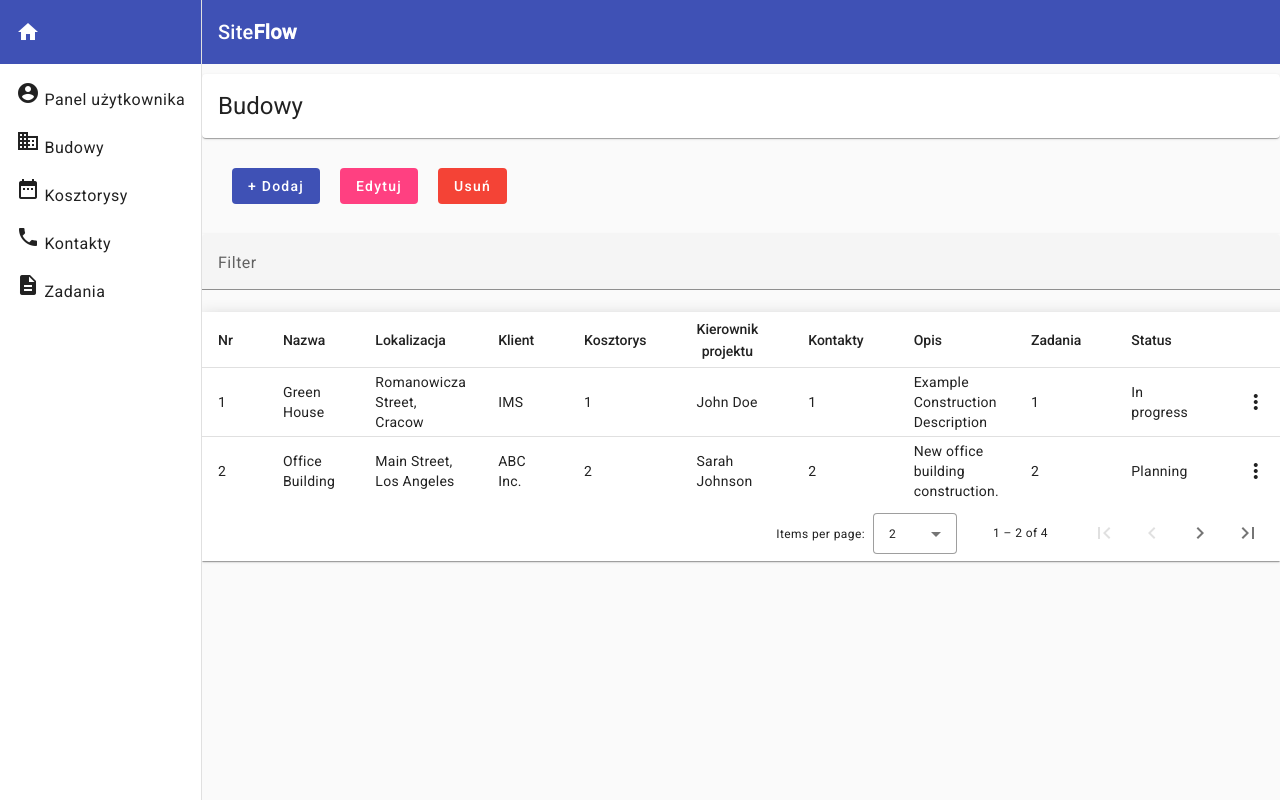
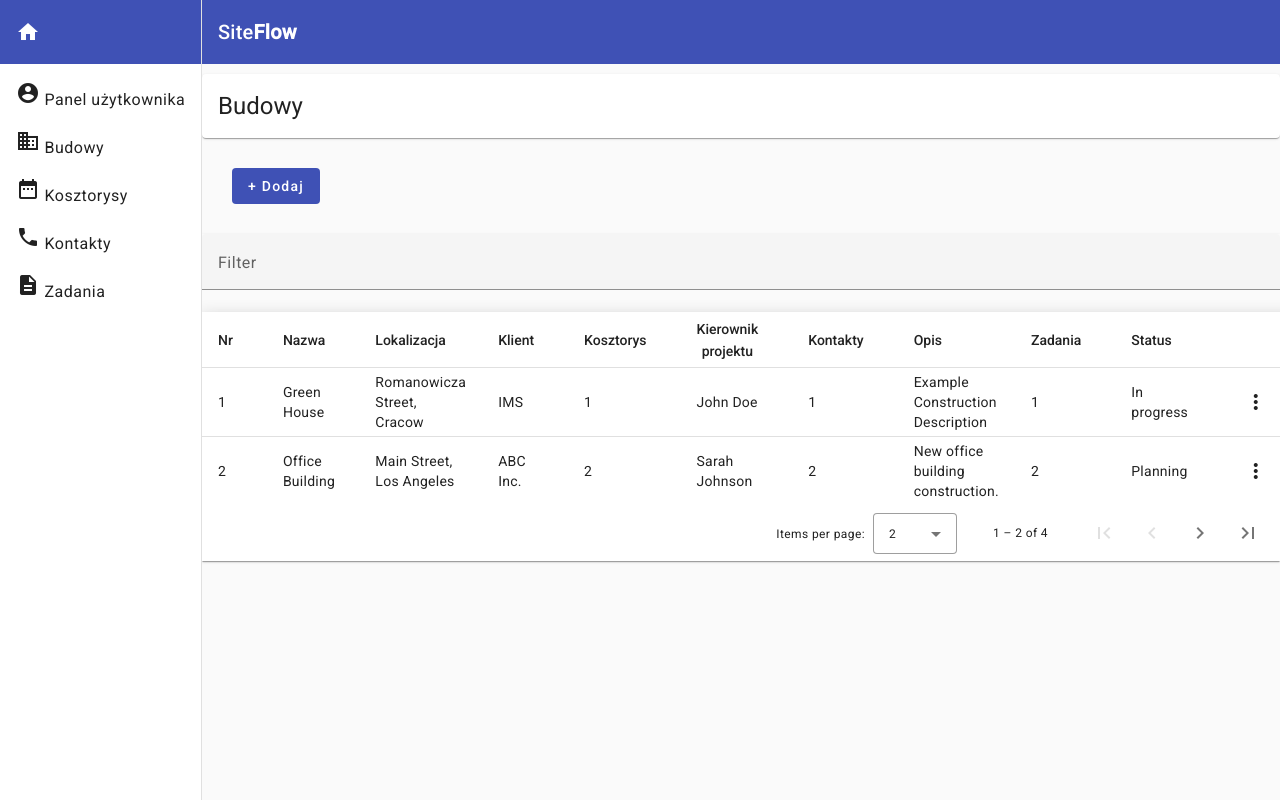
Before and after one commit to akrzeminska/site-flow, an Angular app: page /constructions in a window 1280 px wide. Built offline with nearby package versions, Linux system fonts and the light colour scheme.

Commit message:
WIP: structure to separate menu-button component

```diff
--- a/src/app/features/constructions/constructions.component.html
+++ b/src/app/features/constructions/constructions.component.html
@@ -5,10 +5,7 @@
 <section>
     <div class="buttons">
         <button mat-flat-button color="primary">+ Dodaj</button>
-        <button mat-flat-button color="accent">Edytuj</button>
-        <button mat-flat-button color="warn">Usuń</button>
     </div>
-
 </section>
 
 <div class="mat-elevation-z1">
@@ -18,17 +15,18 @@
     </mat-form-field>
 
     <table mat-table [dataSource]="dataSource" matSort class="mat-elevation-z8">
+
         <ng-container *ngFor="let column of columns" [matColumnDef]="column.columnDef">
             <th mat-header-cell *matHeaderCellDef mat-sort-header>{{ column.header }}</th>
             <td mat-cell *matCellDef="let element">
                 <ng-container *ngIf="column.columnDef !== 'menu'; else menuCell">
                     {{ column.cell(element) }}
                 </ng-container>
-                <ng-template #menuCell>
+                <ng-template #menuCell matMenuContent>
                     <button mat-icon-button [matMenuTriggerFor]="menu">{{ column.cell(element) }}<mat-icon>more_vert</mat-icon></button>
                     <mat-menu #menu="matMenu">
-                        <button mat-menu-item (click)="editConstruction(element)">Edytuj</button>
-                        <button mat-menu-item (click)="deleteConstruction(element)">Usuń</button>
+                        <button mat-menu-item (click)="editElement(element)">Edytuj</button>
+                        <button mat-menu-item (click)="deleteElement(element)">Usuń</button>
                     </mat-menu>
                 </ng-template>
             </td>
@@ -42,7 +40,6 @@
         </tr>
     </table>
 
-
     <mat-paginator [pageSize]="2" [pageSizeOptions]="[5, 10, 20]" showFirstLastButtons aria-label="Select page of periodic elements">
     </mat-paginator>
 </div>
--- a/src/app/features/constructions/constructions.component.ts
+++ b/src/app/features/constructions/constructions.component.ts
@@ -121,12 +121,12 @@ export class ConstructionsComponent implements OnInit, AfterViewInit {
     this.dataSource.filter = filterValue.trim().toLowerCase();
   }
 
-  editConstruction(construction: Construction) {
-    // Obsługa edycji konstrukcji
+  editElement(construction: Construction) {
+    // Obsługa edycji budowy
   }
 
-  deleteConstruction(construction: Construction) {
-    // Obsługa usuwania konstrukcji
+  deleteElement(construction: Construction) {
+    // Obsługa usuwania budowy
   }
 
 }
--- /dev/null
+++ b/src/app/shared/components/menu-button/menu-button.component.html
@@ -0,0 +1 @@
+<p>menu-button works!</p>
--- a/src/app/shared/material.module.ts
+++ b/src/app/shared/material.module.ts
@@ -37,9 +37,12 @@ import { MatTooltipModule } from '@angular/material/tooltip';
 import { MatPaginatorModule } from '@angular/material/paginator';
 import { MatSortModule } from '@angular/material/sort';
 import { MatTableModule } from '@angular/material/table';
+import { MenuButtonComponent } from './components/menu-button/menu-button.component';
 
 @NgModule({
-  declarations: [],
+  declarations: [
+    MenuButtonComponent
+  ],
   exports: [
     MatAutocompleteModule,
     MatCheckboxModule,
```
Also changed, not shown: src/app/shared/components/menu-button/menu-button.component.ts (added, +10 -0 lines), src/app/shared/components/menu-button/menu-button.component.scss (added), 1 other file (tests, documents, lock files or other folders).
